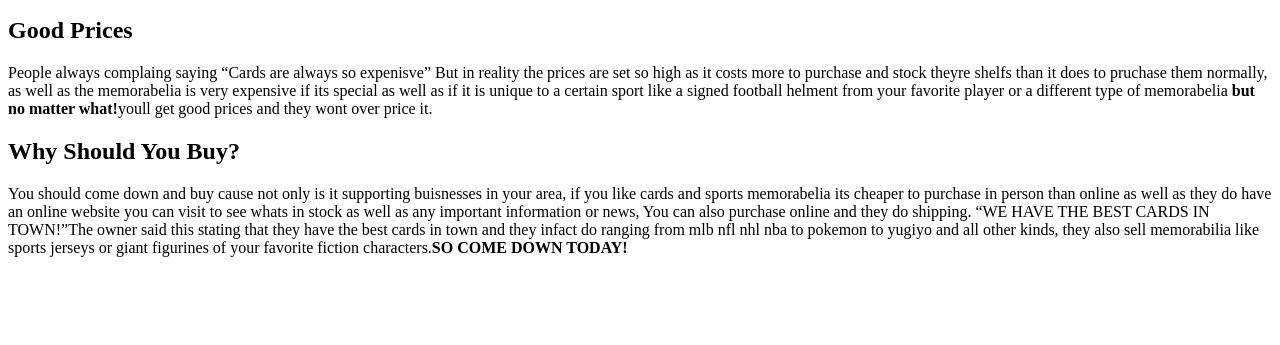
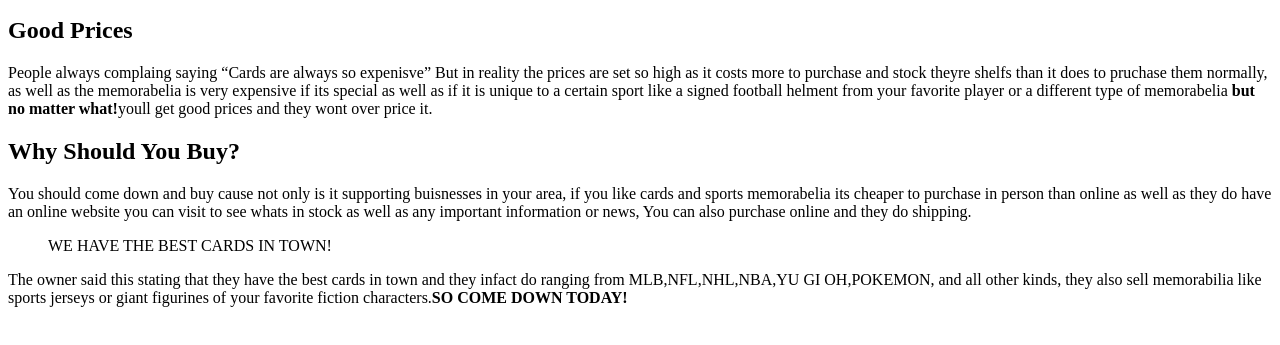
Before and after one commit to 20040082/20040082.github.io, a plain HTML site: page article.html in a window 1280 px wide. Shown: the part 119-464 px from the top of the page. Drawn offline with Linux system fonts and the light colour scheme.

Commit message:
Update article.html

```diff
--- a/article.html
+++ b/article.html
@@ -11,6 +11,6 @@
     <h2>Good Prices</h2>
     <p>People always complaing saying <q>Cards are always so expenisve</q> But in reality the prices are set so high as it costs more to purchase and stock theyre shelfs than it does to pruchase them normally, as well as the memorabelia is very expensive if its special as well as if it is unique to a certain sport like a signed football helment from your favorite player or a different type of memorabelia <strong>but no matter what!</strong>youll get good prices and they wont over price it.</p>
     <h2>Why Should You Buy?</h2>
-    <p>You should come down and buy cause not only is it supporting buisnesses in your area, if you like cards and sports memorabelia its cheaper to purchase in person than online as well as they do have an online website you can visit to see whats in stock as well as any important information or news, You can also purchase online and they do shipping. <q>WE HAVE THE BEST CARDS IN TOWN!</q>The owner said this stating that they have the best cards in town and they infact do ranging from mlb nfl nhl nba to pokemon to yugiyo and all other kinds, they also sell memorabilia like sports jerseys or giant figurines of your favorite fiction characters.<strong>SO COME DOWN TODAY!</strong></p>
+    <p>You should come down and buy cause not only is it supporting buisnesses in your area, if you like cards and sports memorabelia its cheaper to purchase in person than online as well as they do have an online website you can visit to see whats in stock as well as any important information or news, You can also purchase online and they do shipping. <blockquote>WE HAVE THE BEST CARDS IN TOWN!</blockquote>The owner said this stating that they have the best cards in town and they infact do ranging from MLB,NFL,NHL,NBA,YU GI OH,POKEMON, and all other kinds, they also sell memorabilia like sports jerseys or giant figurines of your favorite fiction characters.<strong>SO COME DOWN TODAY!</strong></p>
   </body>
 </html>
```
